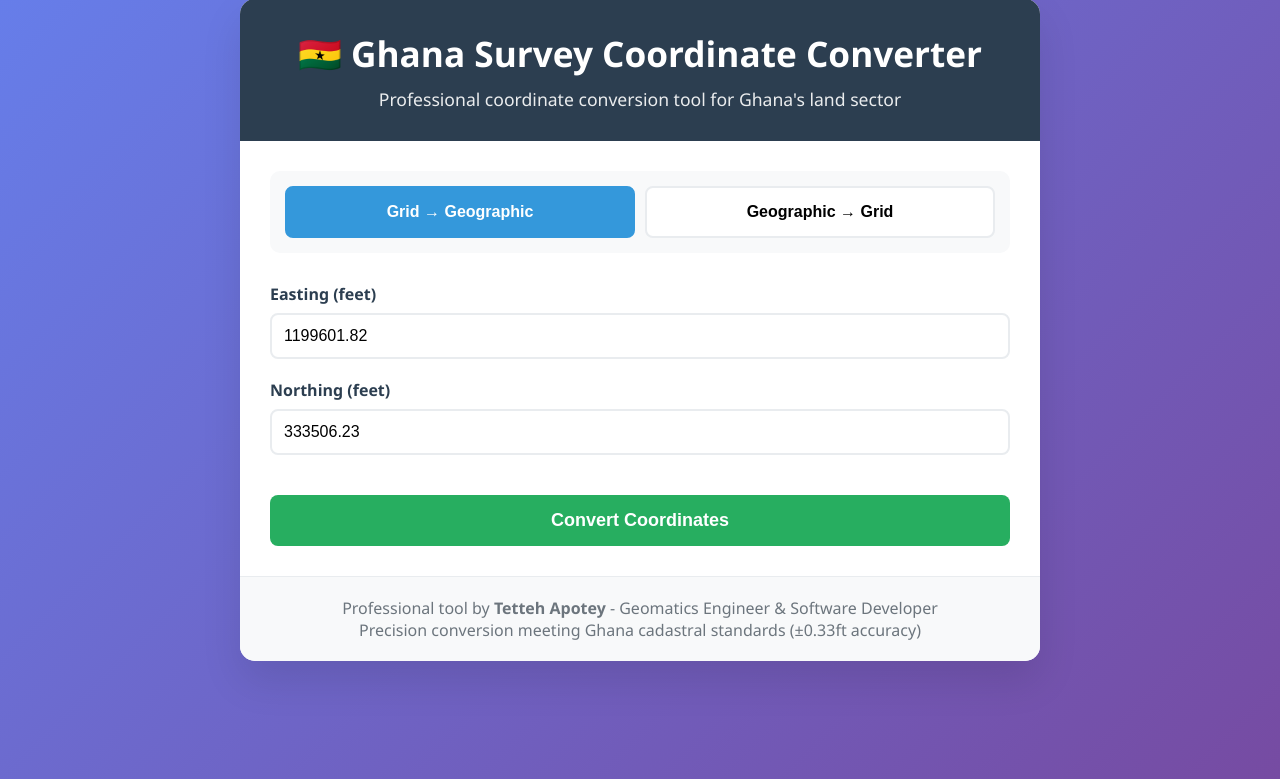
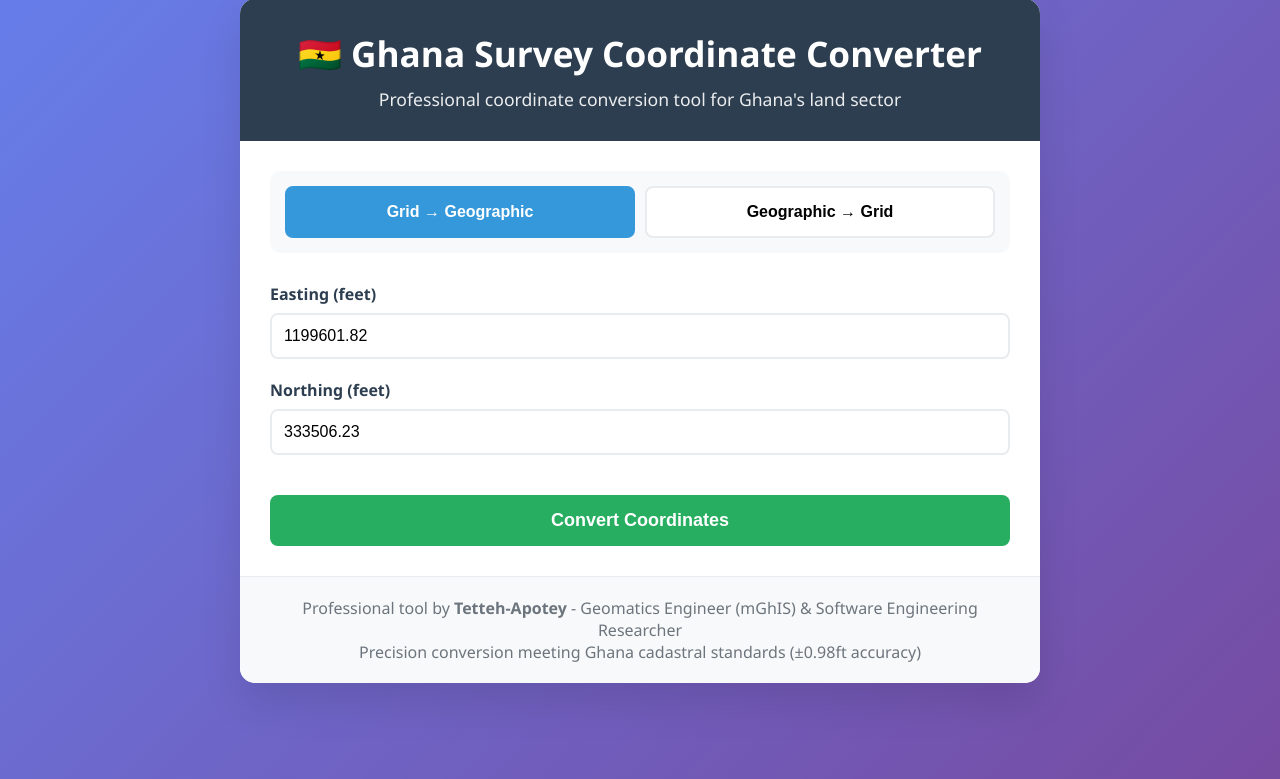
Before and after one commit to life2allsofts/ita-ghana-coordinate-converter-web, a Flask app: page / in a window 1280 px wide. Shown: the part 21-800 px from the top of the page. Run offline with Flask 3, Linux system fonts and the light colour scheme.

Commit message:
feat: update professional headline to reflect research publication and mGhIS credential in footer

```diff
--- a/templates/index.html
+++ b/templates/index.html
@@ -127,8 +127,8 @@
         </div>
 
         <div class="footer">
-            <p>Professional tool by <strong>Tetteh Apotey</strong> - Geomatics Engineer & Software Developer</p>
-            <p>Precision conversion meeting Ghana cadastral standards (±0.33ft accuracy)</p>
+            <p>Professional tool by <strong>Tetteh-Apotey</strong> - Geomatics Engineer (mGhIS) & Software Engineering Researcher</p>
+            <p>Precision conversion meeting Ghana cadastral standards (±0.98ft accuracy)</p>
         </div>
     </div>
 
```
